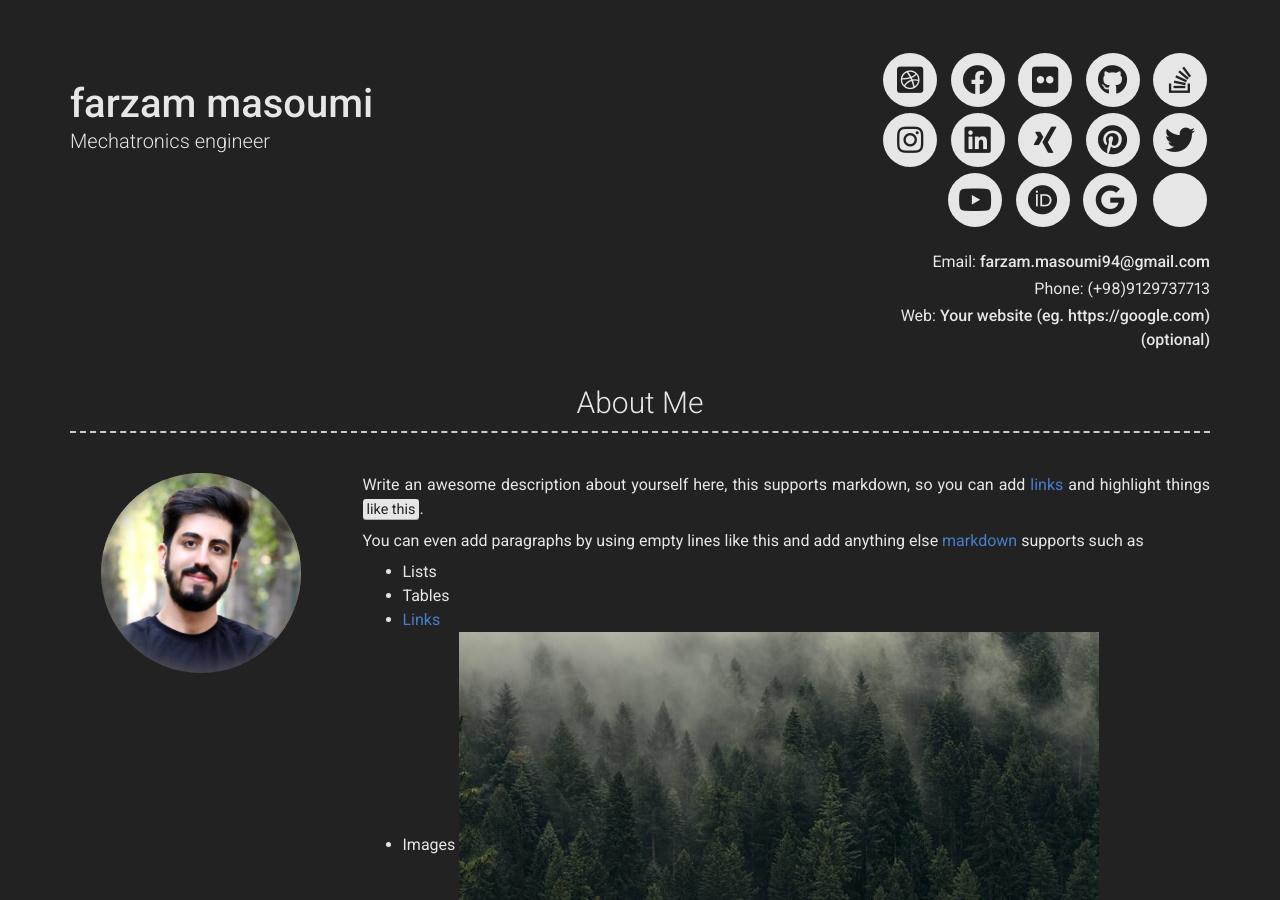
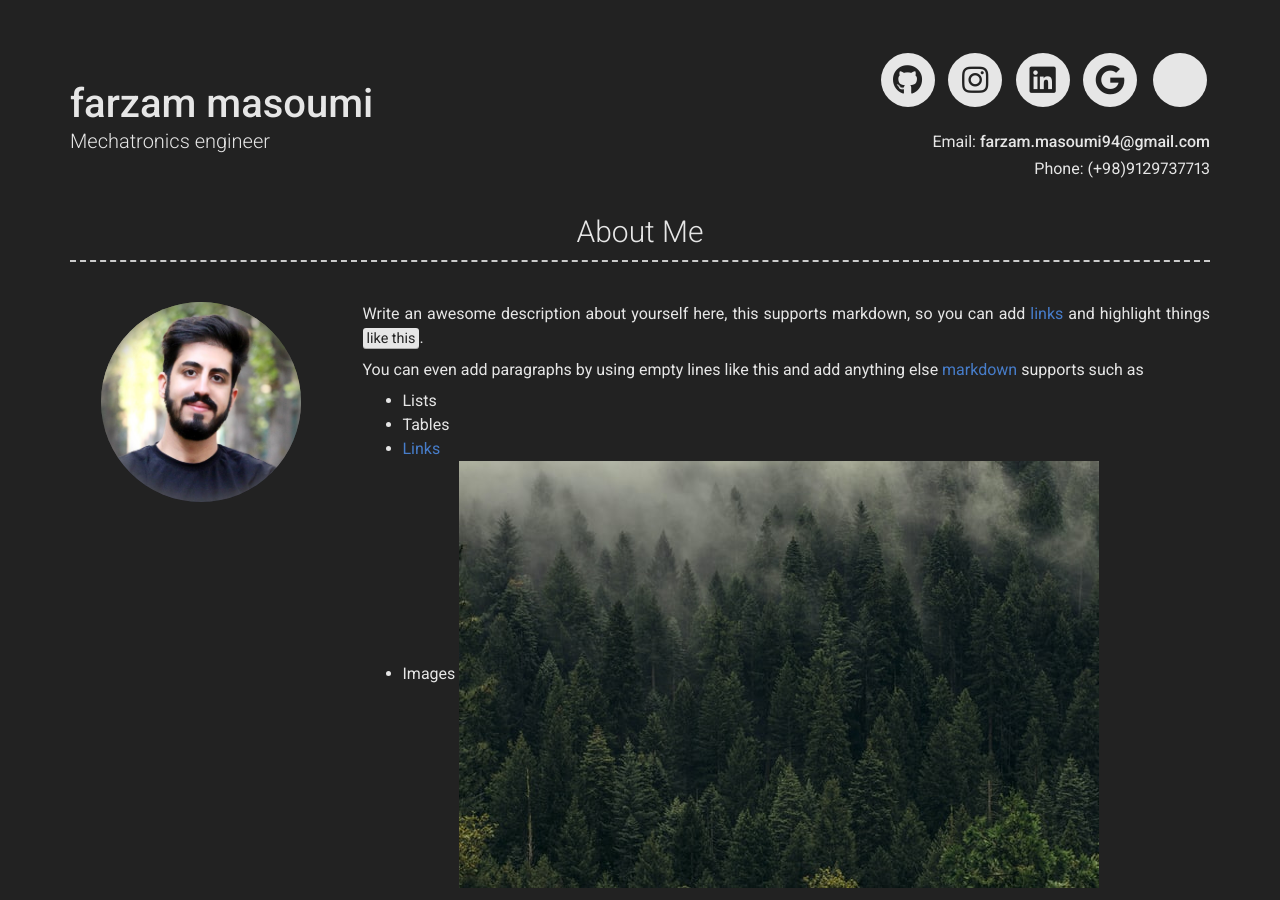
Before and after one commit to farzammasoumi/farzammasoumi.github.io, a Jekyll site: the page built from index.md, in a window 1280 px wide and 900 px high. Built offline with Jekyll 4.4.1, drawn with Linux system fonts in a browser that asks for light colours; nearby versions of some CDN libraries; part of the change alters nothing that is shown.

Commit message:
update_commit

```diff
--- a/_config.yml
+++ b/_config.yml
@@ -12,25 +12,25 @@ email: farzam.masoumi94@gmail.com
 # email_title: Email (Email title override)
 phone: (+98)9129737713
 # phone_title: Phone (Phone title override)
-website: Your website (eg. https://google.com)(optional)
+#website: Your website (eg. https://google.com)(optional)
 # website_title: Web (Website title override)
 
 # Dark Mode (true/false/never)
 darkmode: true
 
 # Social links
-twitter_username: jekyllrb
+#twitter_username: jekyllrb
 github_username:  jekyll
-stackoverflow_username: "00000001"
-dribbble_username: jekyll
-facebook_username: jekyll
-flickr_username: jekyll
+#stackoverflow_username: "00000001"
+#dribbble_username: jekyll
+#facebook_username: jekyll
+#flickr_username: jekyll
 instagram_username: jekyll
 linkedin_username: jekyll
-xing_username: jekyll
-pinterest_username: jekyll
-youtube_username: jekyll
-orcid_username: 0000-0000-0000-0000
+#xing_username: jekyll
+#pinterest_username: jekyll
+#youtube_username: jekyll
+#orcid_username: 0000-0000-0000-0000
 googlescholar_username: D847cGsAAAAJ
 
 # Additional icon links
```
